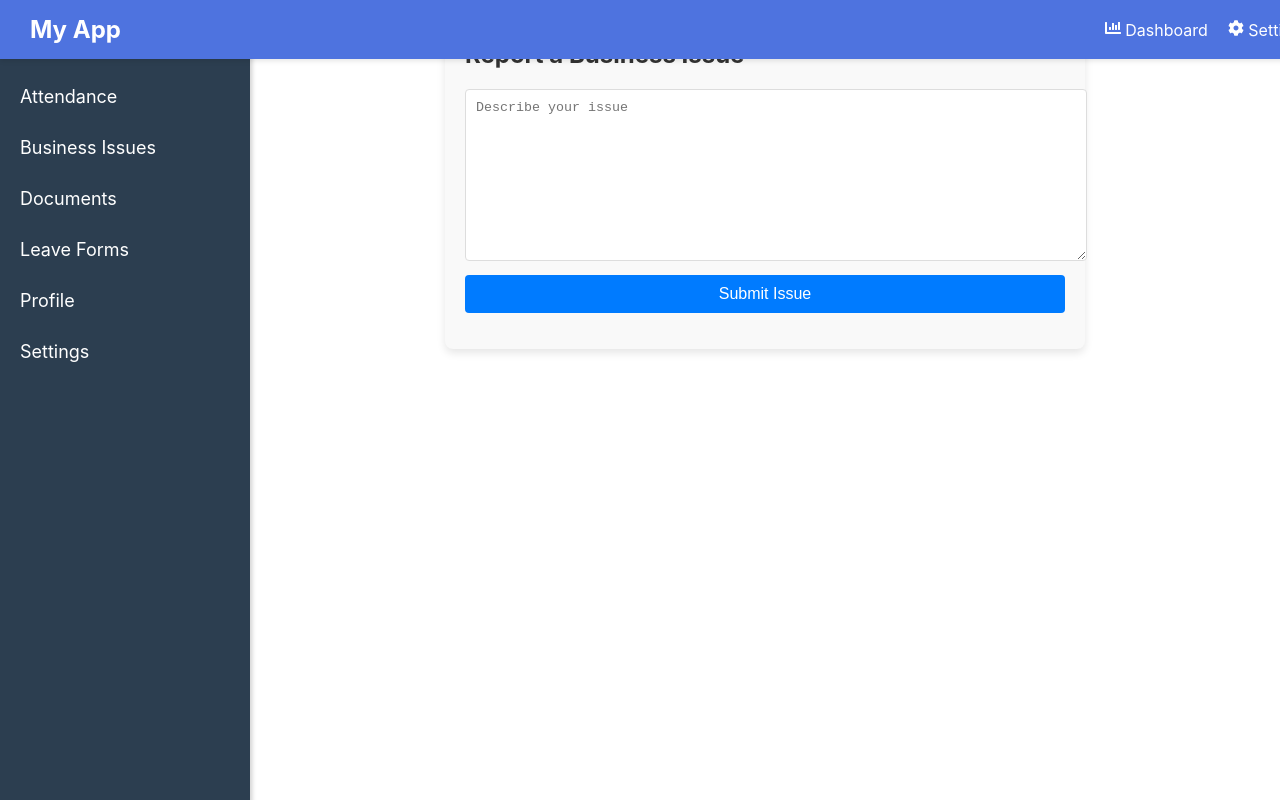
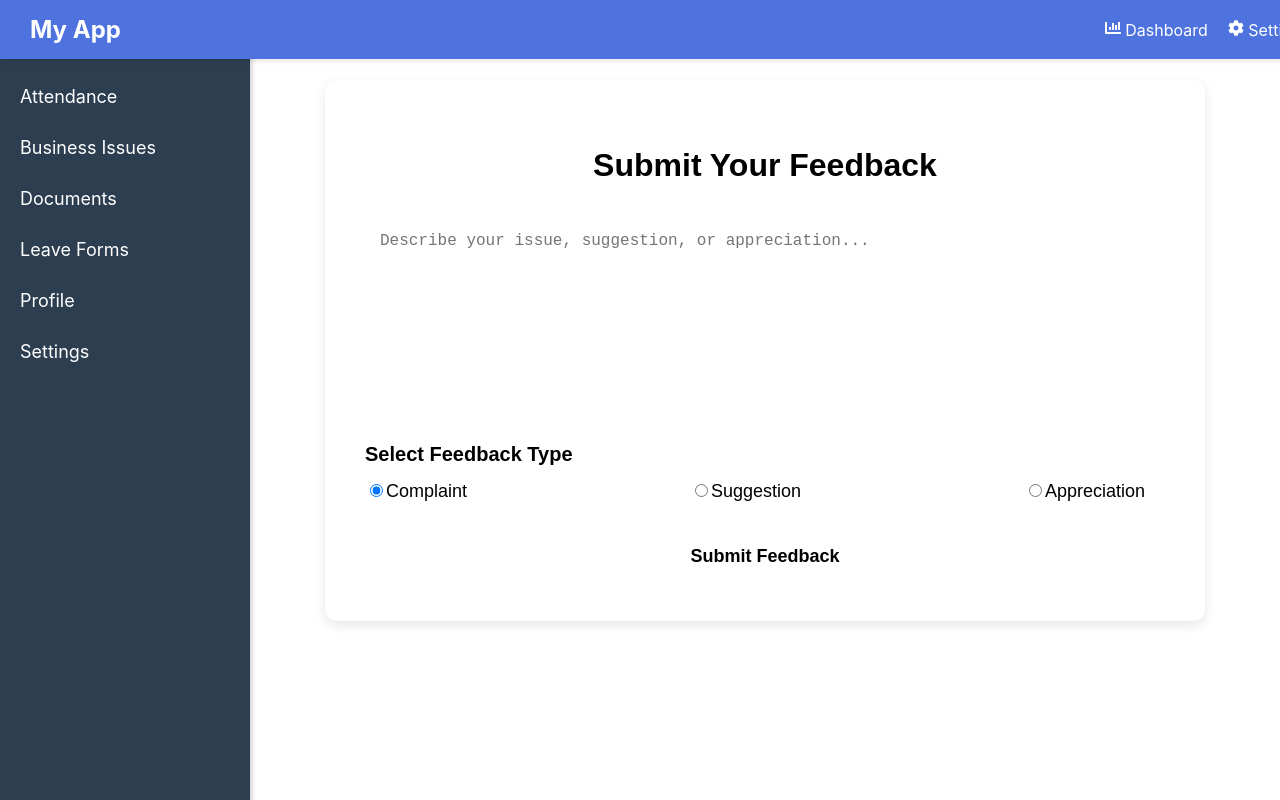
Before and after one commit to Sisamkele022/Capaciti-Automation-System, a React (Create React App) app: page /business-issues in a window 1280 px wide. Built offline with nearby package versions, Linux system fonts and the light colour scheme.

Commit message:
Done with dashboard, register now i am styling the business issues page

```diff
--- a/src/pages/BusinessIssues.js
+++ b/src/pages/BusinessIssues.js
@@ -1,31 +1,91 @@
-import React, { useState } from "react";
+import React, { useState, useEffect } from "react";
 import Layout from "../components/Layout";
 import "../styles/BusinessIssues.css";
 
 function BusinessIssues() {
-  const [issues, setIssues] = useState([]);
   const [issueText, setIssueText] = useState("");
+  const [feedbackCategory, setFeedbackCategory] = useState("Complaint"); // Default category
+  const [feedbackStatus, setFeedbackStatus] = useState(""); // For feedback submission status
+
+  // Retrieve issues from localStorage when the component mounts
+  useEffect(() => {
+    const storedIssues = JSON.parse(localStorage.getItem("businessIssues"));
+    if (storedIssues) {
+      // Optionally, you could display a list of previously reported issues here
+    }
+  }, []);
 
   const reportIssue = () => {
-    if (issueText) {
-      const newIssues = [...issues, issueText];
-      setIssues(newIssues);
+    if (issueText.trim()) {
+      const newIssue = { text: issueText, category: feedbackCategory, status: "Pending" };
+
+      const newIssues = JSON.parse(localStorage.getItem("businessIssues")) || [];
+      newIssues.push(newIssue);
       localStorage.setItem("businessIssues", JSON.stringify(newIssues));
-      setIssueText("");
+
+      setIssueText(""); // Clear the text input after submission
+      setFeedbackStatus("Your feedback has been submitted and is under review.");
+    } else {
+      setFeedbackStatus("Please write something before submitting.");
     }
   };
 
   return (
     <Layout>
       <div className="issues-container">
-        <h2>Report a Business Issue</h2>
-        <textarea placeholder="Describe your issue" value={issueText} onChange={(e) => setIssueText(e.target.value)} />
-        <button onClick={reportIssue}>Submit Issue</button>
-        <ul>
-          {issues.map((issue, index) => (
-            <li key={index}>{issue}</li>
-          ))}
-        </ul>
+        <h2>Submit Your Feedback</h2>
+
+        {/* Section 1: Text Area */}
+        <div className="text-input-section">
+          <textarea
+            placeholder="Describe your issue, suggestion, or appreciation..."
+            value={issueText}
+            onChange={(e) => setIssueText(e.target.value)}
+          />
+        </div>
+
+        {/* Section 2: Feedback Category */}
+        <div className="category-selection">
+          <h3>Select Feedback Type</h3>
+          <div className="radio-buttons">
+            <label>
+              <input
+                type="radio"
+                name="category"
+                value="Complaint"
+                checked={feedbackCategory === "Complaint"}
+                onChange={() => setFeedbackCategory("Complaint")}
+              />
+              Complaint
+            </label>
+            <label>
+              <input
+                type="radio"
+                name="category"
+                value="Suggestion"
+                checked={feedbackCategory === "Suggestion"}
+                onChange={() => setFeedbackCategory("Suggestion")}
+              />
+              Suggestion
+            </label>
+            <label>
+              <input
+                type="radio"
+                name="category"
+                value="Appreciation"
+                checked={feedbackCategory === "Appreciation"}
+                onChange={() => setFeedbackCategory("Appreciation")}
+              />
+              Appreciation
+            </label>
+          </div>
+        </div>
+
+        {/* Section 3: Submit Button */}
+        <div className="submit-button-section">
+          <button onClick={reportIssue}>Submit Feedback</button>
+          {feedbackStatus && <div className="feedback-status">{feedbackStatus}</div>}
+        </div>
       </div>
     </Layout>
   );
--- a/src/styles/AttendanceTracking.css
+++ b/src/styles/AttendanceTracking.css
@@ -1,117 +1,175 @@
+/* Scoped color palette */
 .attendance-container {
-  max-width: 600px;
-  margin: 0 auto;
-  text-align: center;
-  padding: 20px;
-  background: #f9f9f9;
-  border-radius: 10px;
-  box-shadow: 0px 4px 6px rgba(0, 0, 0, 0.1);
+  --primary-color: #5C6BC0; /* Deep Blue */
+  --secondary-color: #f9fafb; /* Light Grey */
+  --accent-color: #00C853; /* Green Accent */
+  --bg-dark: #2C3E50; /* Darker Background */
+  --bg-light: #34495E; /* Slightly lighter background */
+  --text-light: #ECF0F1; /* Light Text Color */
+  --border-color: #7F8C8D; /* Border Color */
 }
 
-h2 {
-  color: #333;
+/* Attendance container ensures isolation */
+.attendance-container {
+  display: flex;
+  flex-direction: column;
+  min-height: 100vh;
+  background-color: var(--bg-dark);
+  color: var(--text-light);
+  align-items: center;
+  padding: 20px;
+  border-radius: 10px;
+  box-shadow: 0 4px 10px rgba(0, 0, 0, 0.1);
+  max-width: 800px;
+  margin: 20px auto;
 }
 
+/* Heading style */
+h2 {
+  text-align: center;
+  color: var(--accent-color);
+  margin-bottom: 20px;
+  font-size: 1.6rem;
+}
+
+/* Login Methods Section */
 .login-methods {
   display: flex;
   flex-direction: column;
-  gap: 15px;
-  margin-bottom: 20px;
+  gap: 20px;
+  width: 100%;
 }
 
+/* Flex container for location and QR check */
 .location-check-container,
 .qr-check-container {
-  background: #fff;
+  display: flex;
+  flex-direction: column;
+  align-items: center;
+  background: var(--bg-light);  /* Keep this darker background */
   padding: 15px;
-  border-radius: 8px;
-  box-shadow: 0px 2px 4px rgba(0, 0, 0, 0.1);
+  border-radius: 10px;
+  box-shadow: 0 4px 6px rgba(0, 0, 0, 0.2);
+  transition: box-shadow 0.3s ease, transform 0.2s ease;
 }
 
-.qr-image {
-  max-width: 200px;
-  margin-bottom: 10px;
+.location-check-container:hover,
+.qr-check-container:hover {
+  box-shadow: 0 6px 12px rgba(0, 0, 0, 0.3);
+  transform: translateY(-5px);
 }
 
+/* Button styles */
 .check-location-btn,
 .scan-qr-btn,
 .mark-attendance-btn {
   display: flex;
   align-items: center;
-  justify-content: center;
   gap: 8px;
-  padding: 10px 15px;
+  padding: 12px 20px;
   font-size: 16px;
   font-weight: bold;
+  border: none;
+  border-radius: 6px;
   cursor: pointer;
-  border: none;
-  border-radius: 5px;
-  width: 100%;
   transition: 0.3s ease;
 }
 
 .check-location-btn {
-  background: #007bff;
-  color: white;
+  background: var(--primary-color);
+  color: var(--text-light);
 }
 
 .scan-qr-btn {
-  background: #28a745;
-  color: white;
+  background: var(--accent-color);
+  color: var(--text-light);
 }
 
 .mark-attendance-btn {
-  background: #ffc107;
-  color: white;
-  margin-top: 15px;
+  background: #ff9800;
+  color: var(--text-light);
+  width: 100%;
+  margin-top: 20px;
 }
 
-.check-location-btn:hover {
-  background: #0056b3;
+.check-location-btn:hover,
+.scan-qr-btn:hover,
+.mark-attendance-btn:hover {
+  opacity: 0.8;
 }
 
-.scan-qr-btn:hover {
-  background: #218838;
+/* QR image styling */
+.qr-image {
+  width: 150px;
+  height: 150px;
+  margin-bottom: 10px;
 }
 
-.mark-attendance-btn:hover {
-  background: #e0a800;
-}
-
+/* Status text styling */
 .location-status,
 .qr-status {
-  margin-top: 10px;
   font-size: 14px;
   font-weight: bold;
+  margin-top: 10px;
 }
 
 .status-verified {
-  color: green;
-}
-
-.status-denied {
-  color: red;
+  color: var(--accent-color);
 }
 
 .status-pending {
-  color: gray;
+  color: #e74c3c;
 }
 
+/* Attendance list styling */
 .attendance-list {
+  margin-top: 20px;
   list-style: none;
   padding: 0;
-  margin-top: 20px;
 }
 
 .attendance-list li {
-  padding: 10px;
-  margin: 5px 0;
-  border-radius: 5px;
+  padding: 12px;
+  background: var(--bg-light); /* Matching the background color here */
+  border-radius: 8px;
+  margin-bottom: 10px;
+  text-align: center;
+  transition: background-color 0.3s ease, transform 0.2s ease;
 }
 
-.even {
-  background: #e3f2fd;
+.attendance-list li:hover {
+  background-color: var(--primary-color);
+  color: var(--text-light);
+  transform: scale(1.05);
 }
 
-.odd {
-  background: #bbdefb;
+/* Responsive design */
+@media (max-width: 1024px) {
+  .attendance-container {
+    padding: 15px;
+    max-width: 100%;
+  }
 }
+
+@media (max-width: 768px) {
+  .attendance-container {
+    margin-left: 0;
+    padding: 10px;
+  }
+
+  .login-methods {
+    flex-direction: column;
+    align-items: center;
+    gap: 15px;
+  }
+
+  .location-check-container,
+  .qr-check-container {
+    width: 100%;
+    padding: 12px;
+  }
+
+  .attendance-list li {
+    max-width: 100%;
+  }
+}
--- a/src/styles/BusinessIssues.css
+++ b/src/styles/BusinessIssues.css
@@ -1,39 +1,103 @@
+/* Container for the entire page */
 .issues-container {
-  width: 100%;
-  max-width: 600px;
-  margin: 0 auto;
-  padding: 20px;
-  background-color: #f9f9f9;
-  border-radius: 8px;
-  box-shadow: 0 4px 8px rgba(0, 0, 0, 0.1);
+  max-width: 800px;
+  margin: 80px auto; /* Moves content down */
+  padding: 40px;
+  background-color: var(--bg-dark); /* Dark background */
+  border-radius: 12px;
+  box-shadow: 0px 4px 12px rgba(0, 0, 0, 0.1); /* Light shadow for elevation */
+  font-family: 'Arial', sans-serif;
+  color: var(--text-light); /* Light text color */
 }
 
-textarea {
+/* Title */
+.issues-container h2 {
+  font-size: 32px;
+  color: var(--primary-color); /* Deep blue */
+  text-align: center;
+  margin-bottom: 30px;
+  font-weight: bold;
+}
+
+/* Text area for issue input */
+.text-input-section textarea {
   width: 100%;
   height: 150px;
-  padding: 10px;
-  margin-bottom: 10px;
-  border: 1px solid #ddd;
-  border-radius: 4px;
-  resize: vertical;
+  padding: 15px;
+  border: 1px solid var(--border-color); /* Light border */
+  border-radius: 10px;
+  margin-bottom: 25px;
+  font-size: 16px;
+  line-height: 1.5;
+  resize: none;
+  background-color: var(--bg-light); /* Lighter background for text area */
+  color: var(--text-light); /* Light text inside text area */
+  transition: border-color 0.3s ease;
 }
 
-button {
-  width: 100%;
-  padding: 10px;
-  background-color: #007bff;
-  color: #fff;
-  border: none;
-  border-radius: 4px;
-  font-size: 16px;
-  cursor: pointer;
+.text-input-section textarea:focus {
+  border-color: var(--accent-color); /* Green border when focused */
+  outline: none;
 }
 
-button:hover {
-  background-color: #0056b3;
+/* Section for feedback category selection */
+.category-selection {
+  margin-bottom: 30px;
 }
 
-p {
-  margin-top: 10px;
-  color: green;
+.category-selection h3 {
+  font-size: 20px;
+  color: var(--text-light); /* Light text */
+  margin-bottom: 15px;
+  font-weight: 600;
 }
+
+.radio-buttons {
+  display: flex;
+  justify-content: space-between;
+  margin-bottom: 25px;
+}
+
+.radio-buttons label {
+  font-size: 18px;
+  color: var(--text-light); /* Light text */
+  cursor: pointer;
+  margin-right: 20px;
+  transition: color 0.3s ease;
+}
+
+.radio-buttons label:hover {
+  color: var(--accent-color); /* Green on hover */
+}
+
+/* Submit button */
+.submit-button-section button {
+  width: 100%;
+  padding: 14px 20px;
+  background-color: var(--accent-color); /* Green background */
+  color: var(--text-light); /* Light text */
+  font-size: 18px;
+  border: none;
+  border-radius: 8px;
+  cursor: pointer;
+  transition: background-color 0.3s ease, transform 0.2s ease;
+  font-weight: bold;
+}
+
+.submit-button-section button:hover {
+  background-color: #2ecc71; /* Darker green on hover */
+  transform: translateY(-2px); /* Slight lifting effect */
+}
+
+.submit-button-section button:active {
+  transform: translateY(1px); /* Button presses down slightly on click */
+}
+
+/* Feedback status after submission */
+.feedback-status {
+  color: var(--accent-color); /* Green status message */
+  font-size: 16px;
+  text-align: center;
+  margin-top: 20px;
+  font-weight: 600;
+}
```
